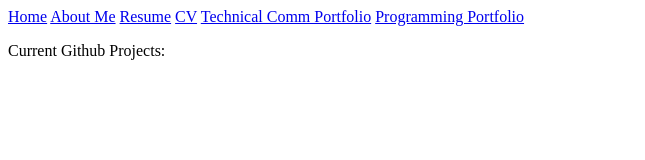
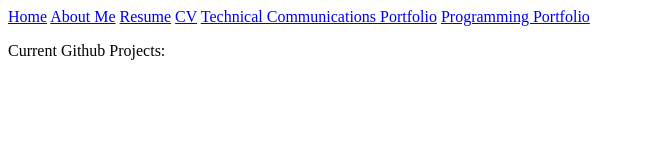
Before and after one commit to Josias-Cruz/josias-cruz.github.io, a plain HTML site: page index.html in a window 1280 px wide. Shown: the whole page, without its empty margins (0-645 px from the left). Drawn offline with Linux system fonts and the light colour scheme.

Commit message:
Nav updates

```diff
--- a/index.html
+++ b/index.html
@@ -10,7 +10,7 @@
         <a href="/pages/about.html">About Me</a>
         <a href="/pages/resume.html">Resume</a>
         <a href="/pages/cv.html">CV</a>
-        <a href="/pages/techcommport.html">Technical Comm Portfolio</a>
+        <a href="/pages/techcommport.html">Technical Communications Portfolio</a>
         <a href="/pages/progmmport.html">Programming Portfolio</a>
     </nav>
 </header>
```
Also changed, not shown: pages/progmmport.html (+1 -1 lines), pages/resume.html (+1 -1 lines), pages/techcommport.html (+1 -1 lines).
